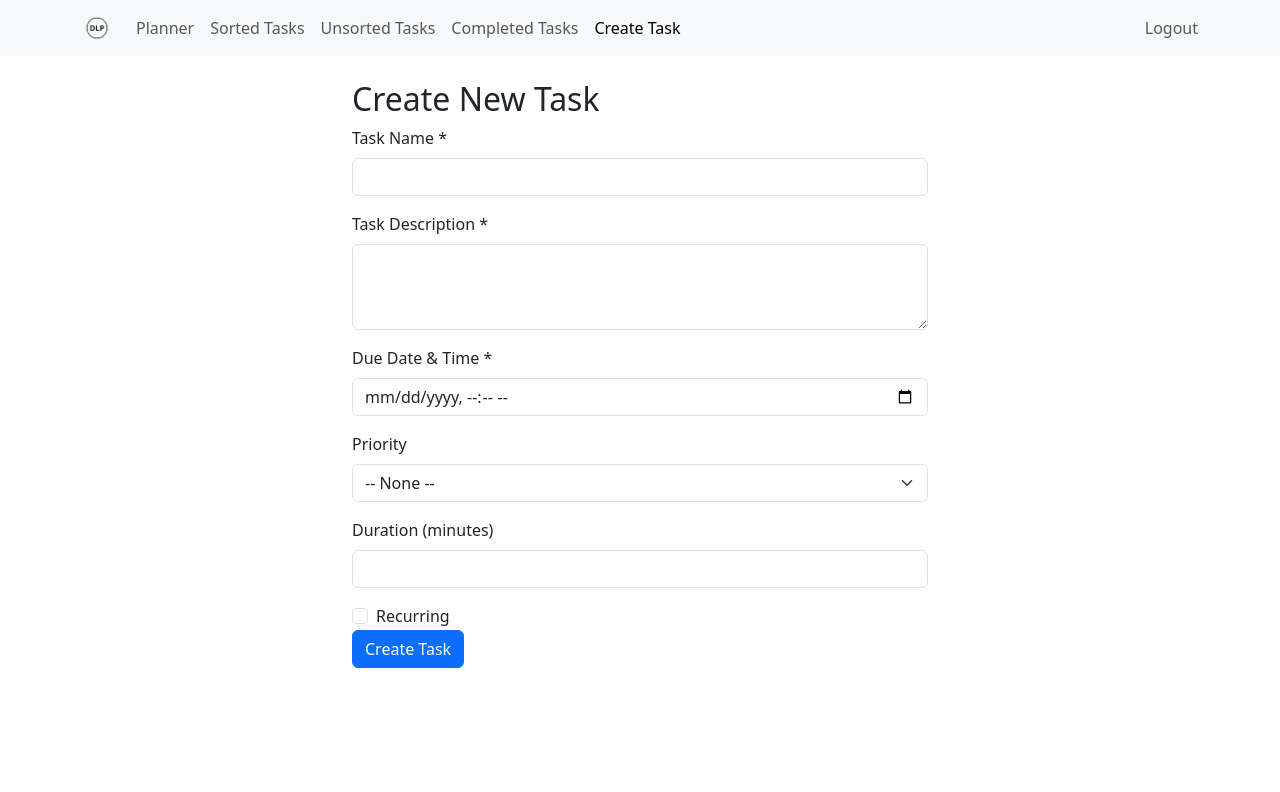
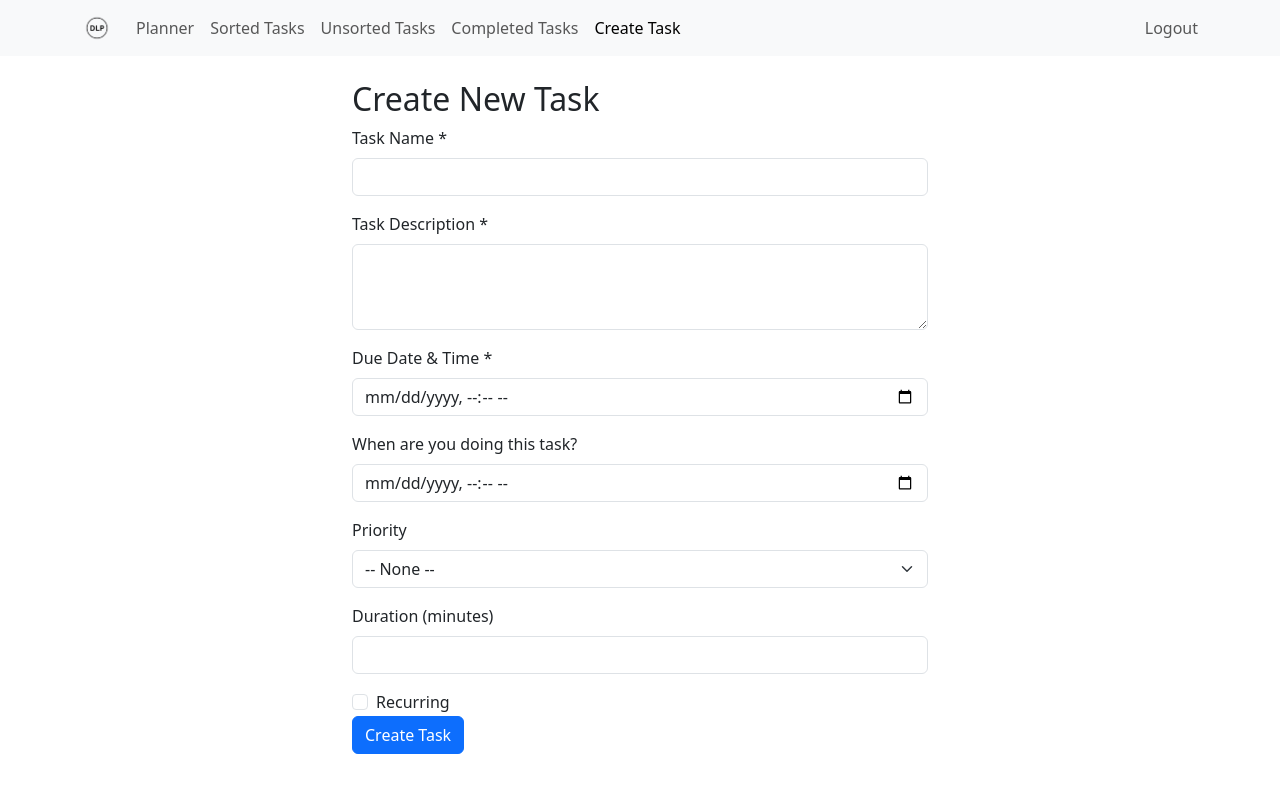
Before and after one commit to tokentrojan/Dynamic-Life-Planning, a React (Vite) app in the folder client/: page /create in a window 1280 px wide. Shown: the top 792 px of the page. Built offline with nearby package versions, Linux system fonts and the light colour scheme; no server answers; sample sign-in values are in the browser's storage.

Commit message:
Added the do date to the task.
Not yet showing on planner

```diff
--- a/client/src/components/TaskCard.tsx
+++ b/client/src/components/TaskCard.tsx
@@ -27,7 +27,7 @@ function TaskCard({ task, onEdit, onToggleComplete }: Props) {
     return `${day}/${month}/${year} ${time}`;
   };
 
- // const isPastDue = new Date(task.dueDate) < new Date();
+  // const isPastDue = new Date(task.dueDate) < new Date();
   const isCompleted = task.completed;
 
   return (
@@ -36,6 +36,9 @@ function TaskCard({ task, onEdit, onToggleComplete }: Props) {
         <Card.Title>{task.taskName}</Card.Title>
         <Card.Subtitle className="mb-2 text-muted">
           Due: {formatDueDate(task.dueDate)}
+        </Card.Subtitle>
+        <Card.Subtitle className="mb-2 text-muted">
+          Do: {formatDueDate(task.doDate ?? task.dueDate)}
         </Card.Subtitle>
 
         <Card.Text>
--- a/client/src/pages/CreateTask.tsx
+++ b/client/src/pages/CreateTask.tsx
@@ -16,6 +16,7 @@ function CreateTask() {
   const [taskName, setTaskName] = useState("");
   const [taskDescription, setTaskDescription] = useState("");
   const [dueDate, setDueDate] = useState("");
+  const [doDate, setDoDate] = useState("")
   const [priority, setPriority] = useState("");
   const [duration, setDuration] = useState<number | "">("");
   const [recurring, setRecurring] = useState(false);
@@ -34,6 +35,7 @@ function CreateTask() {
       taskName,
       taskDescription,
       dueDate,
+      ...(doDate&& {doDate}),
       completed: false,
       ...(priority && { priority }),
       ...(duration && { duration: Number(duration) }),
@@ -77,6 +79,15 @@ function CreateTask() {
             value={dueDate}
             onChange={(e) => setDueDate(e.target.value)}
             required
+          />
+        </Form.Group>
+
+        <Form.Group className="mb-3">
+          <Form.Label>When are you doing this task?</Form.Label>
+          <Form.Control
+            type="datetime-local"
+            value={doDate}
+            onChange={(e) => setDoDate(e.target.value)}
           />
         </Form.Group>
 
--- a/client/src/types/Task.ts
+++ b/client/src/types/Task.ts
@@ -6,6 +6,7 @@ export interface Task {
   taskName: string;          // Required
   taskDescription: string;   // Required
   dueDate: string;           // ISO string (e.g., '2025-05-10T14:00')
+  doDate?: string;            // Same as dueDate, but used for calendat view. Optional (take due date if blank)
   completed: boolean;        // Required, default to false when adding tasks
   priority?: Priority;       // Optional
   duration?: number;         // Optional (minutes)
```
